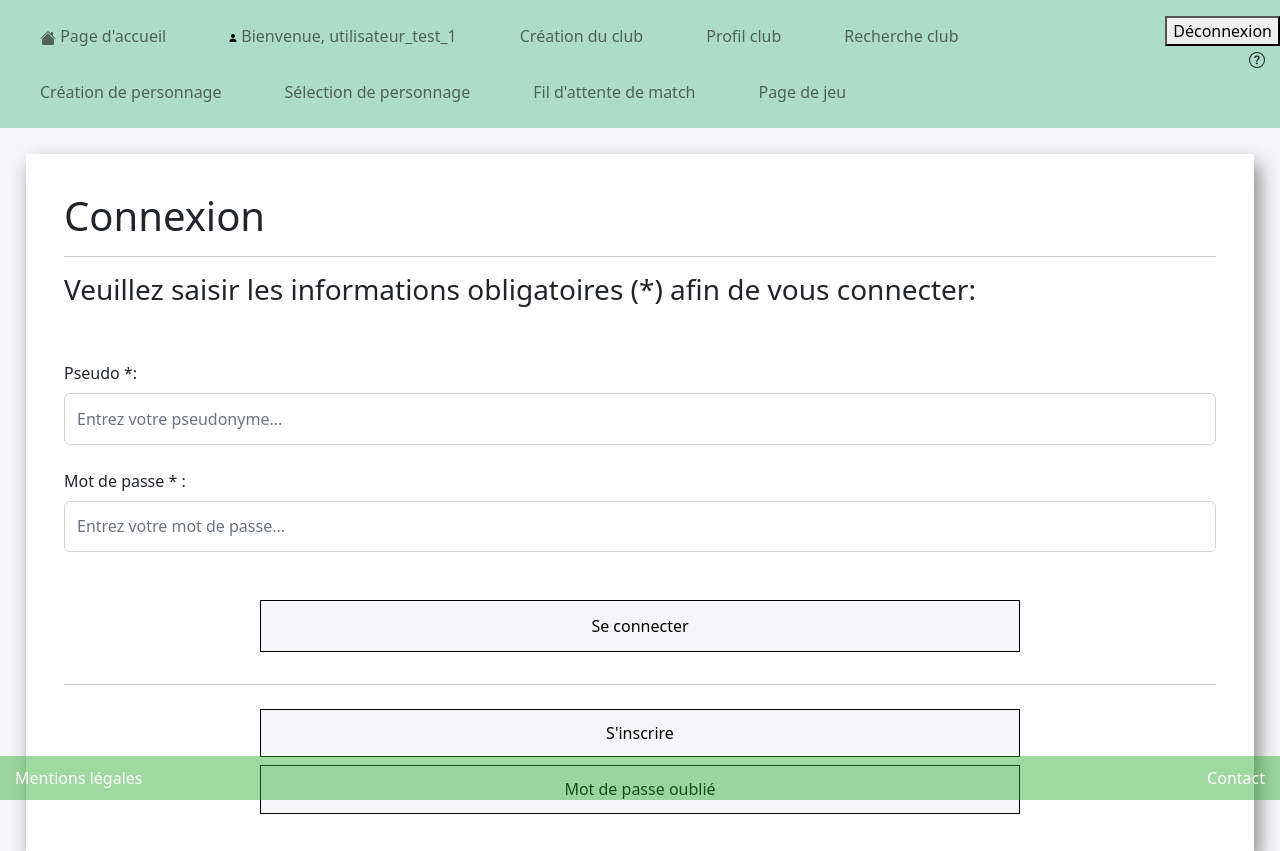
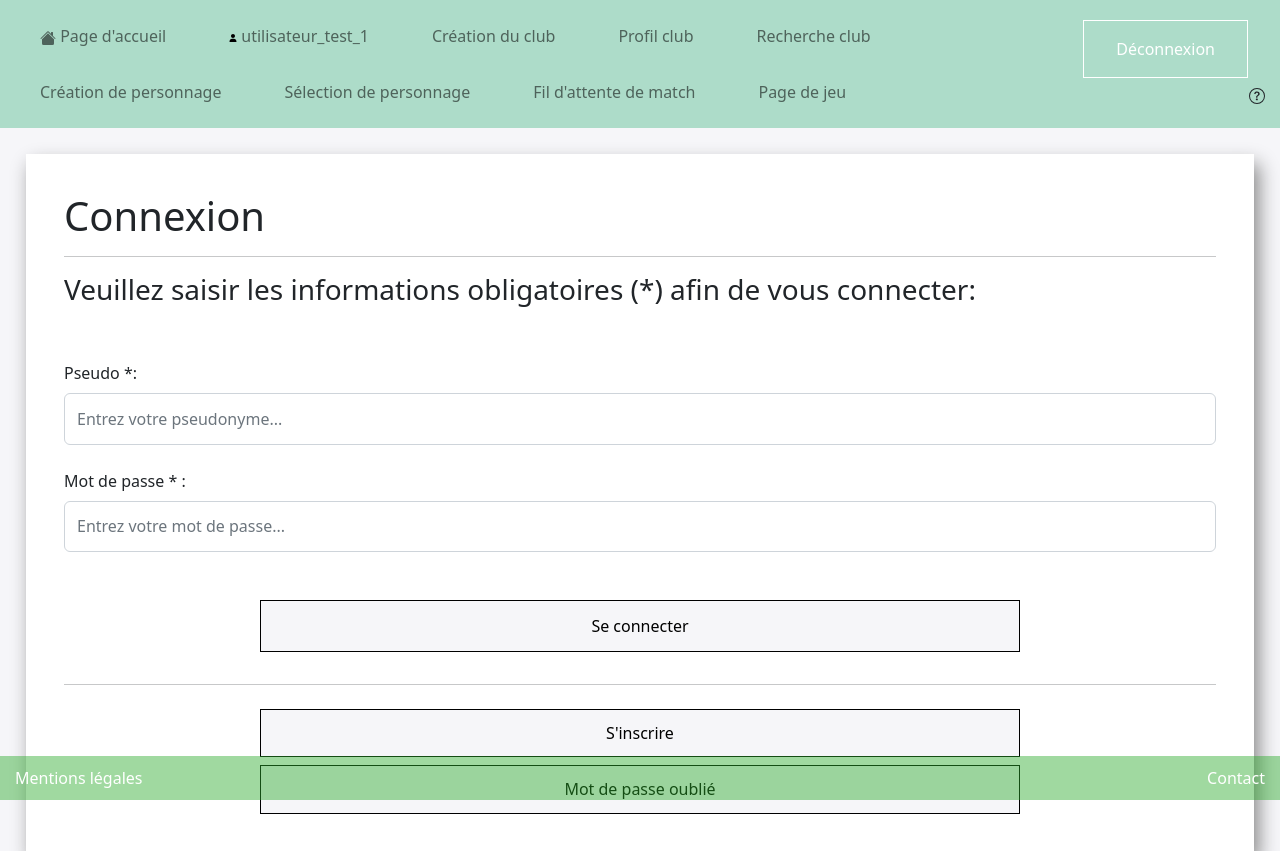
Before and after one commit to IlanMic/projet-jeu, a PHP site: page / in a window 1280 px wide. Shown: the top 851 px of the page. Run offline with PHP 8.4, Linux system fonts and the light colour scheme; a user stored in the database is signed in.

Commit message:
Mise à jour de la barre de navigation: déconnexion et accès profil

```diff
--- a/Views/layout/navbar.php
+++ b/Views/layout/navbar.php
@@ -17,15 +17,16 @@
             </li>
             <?php if($_SESSION['statut_connexion'] == true) { ?>
                 <li class="nav-item">
-                  <a class="nav-link" href="profil-utilisateur.php">
+                  <a class="nav-link" href="mon-profil.php">
                     <p>
                     <svg class="svg-profile" xmlns="http://www.w3.org/2000/svg" viewBox="0 0 448 512">
                       <!--! Font Awesome Pro 6.1.1 by @fontawesome - https://fontawesome.com License - https://fontawesome.com/license (Commercial License) Copyright 2022 Fonticons, Inc. -->
                       <path d="M224 256c70.7 0 128-57.31 128-128s-57.3-128-128-128C153.3 0 96 57.31 96 128S153.3 256 224 256zM274.7 304H173.3C77.61 304 0 381.6 0 477.3c0 19.14 15.52 34.67 34.66 34.67h378.7C432.5 512 448 496.5 448 477.3C448 381.6 370.4 304 274.7 304z"/>
                     </svg>
-                      Bienvenue,
                       <?php
-                      echo $_SESSION['utilisateur_pseudo'];
+                      if(isset($_SESSION['utilisateur_pseudo'])) {
+                        echo $_SESSION['utilisateur_pseudo'];
+                      }
                       ?>
                     </p>
                   </a>
@@ -66,7 +67,7 @@
         <div>
           <?php if($_SESSION['statut_connexion'] == true) { ?>
             <form action="../Controllers/deconnexion.php" method="post">
-              <button type="submit">Déconnexion</button>
+              <button class="logout-btn" type="submit">Déconnexion</button>
             </form>
           <?php } ?>
             <a class="nav-link right" href="regles-jeu.php">
```
